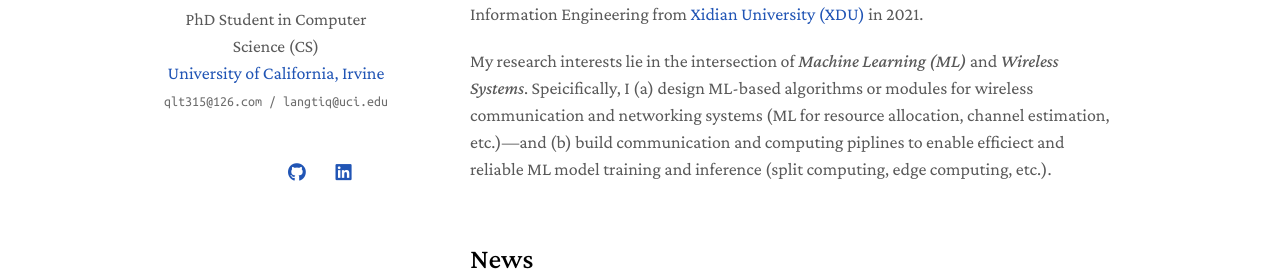
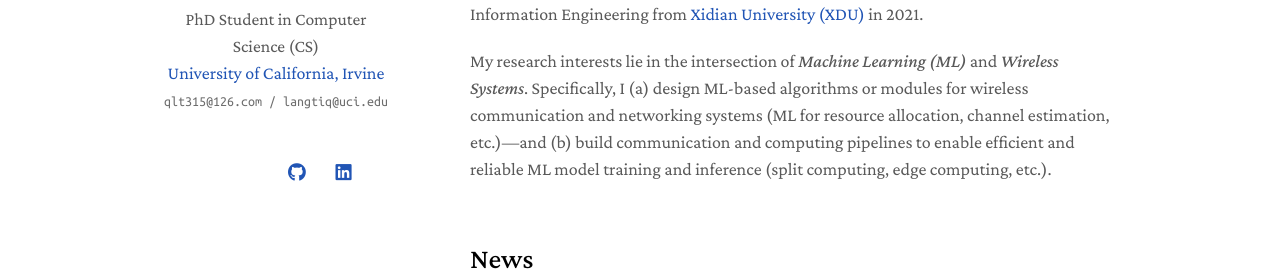
Before and after one commit to qlt315/qlt315.github.io, a Jekyll site: the page built from index.md, in a window 1280 px wide and 900 px high. Shown: the part 307-578 px from the top of the window. Built offline with Jekyll 4.4.1, drawn with Linux system fonts in a browser that asks for light colours; a style sheet for code colours, icons or effects is not loaded.

Commit message:
Update index.md

```diff
--- a/index.md
+++ b/index.md
@@ -9,7 +9,7 @@ layout: homepage
 [//]: # ( I worked as a research intern with [Prof. Hamid Sadjadpour]&#40;https://users.soe.ucsc.edu/~hamid/&#41; and [Prof. Zouheir Rezki]&#40;https://sites.google.com/site/zouheirrezki/home?authuser=0&#41; at [UC Santa Cruz &#40;UCSC&#41;]&#40;https://engineering.ucsc.edu/departments/electrical-and-computer-engineering/&#41; in 2022.)
 I am a ~~first-year~~ second-year Computer Science PhD student at [UC Irvine (UCI)](https://ics.uci.edu/), work with [Prof. Marco Levorato](https://iasl.ics.uci.edu/people/marco-levorato/) and [Prof. Carla Fabiana Chiasserini](https://www.telematica.polito.it/member/carla-fabiana-chiasserini/). I obtained my M.S. in Electrical Engineering at [University of Science and Technology of China (USTC)](https://en.ustc.edu.cn) in 2024, advised by [Prof. Hancheng Lu](http://staff.ustc.edu.cn/~hclu) and [Prof. Feng Wu](https://scholar.google.com/citations?hl=zh-CN&user=5bInRDEAAAAJ).  I was a graduate visiting student at [UC San Diego (UCSD)](https://ece.ucsd.edu/), hosted by [Prof. Xinyu Zhang](http://xyzhang.ucsd.edu/) in 2023. Prior to this, I received my B.E. in Information Engineering from [Xidian University (XDU)](https://en.xidian.edu.cn/) in 2021.
 
-My research interests lie in the intersection of *Machine Learning (ML)* and *Wireless Systems*. Speicifically, I (a) design ML-based algorithms or modules for wireless communication and networking systems (ML for resource allocation, channel estimation, etc.)—and (b) build communication and computing piplines to enable efficiect and reliable ML model training and inference (split computing, edge computing, etc.).
+My research interests lie in the intersection of *Machine Learning (ML)* and *Wireless Systems*. Specifically, I (a) design ML-based algorithms or modules for wireless communication and networking systems (ML for resource allocation, channel estimation, etc.)—and (b) build communication and computing pipelines to enable efficient and reliable ML model training and inference (split computing, edge computing, etc.).
 
 
 {% include_relative _includes/news.md %}
```
